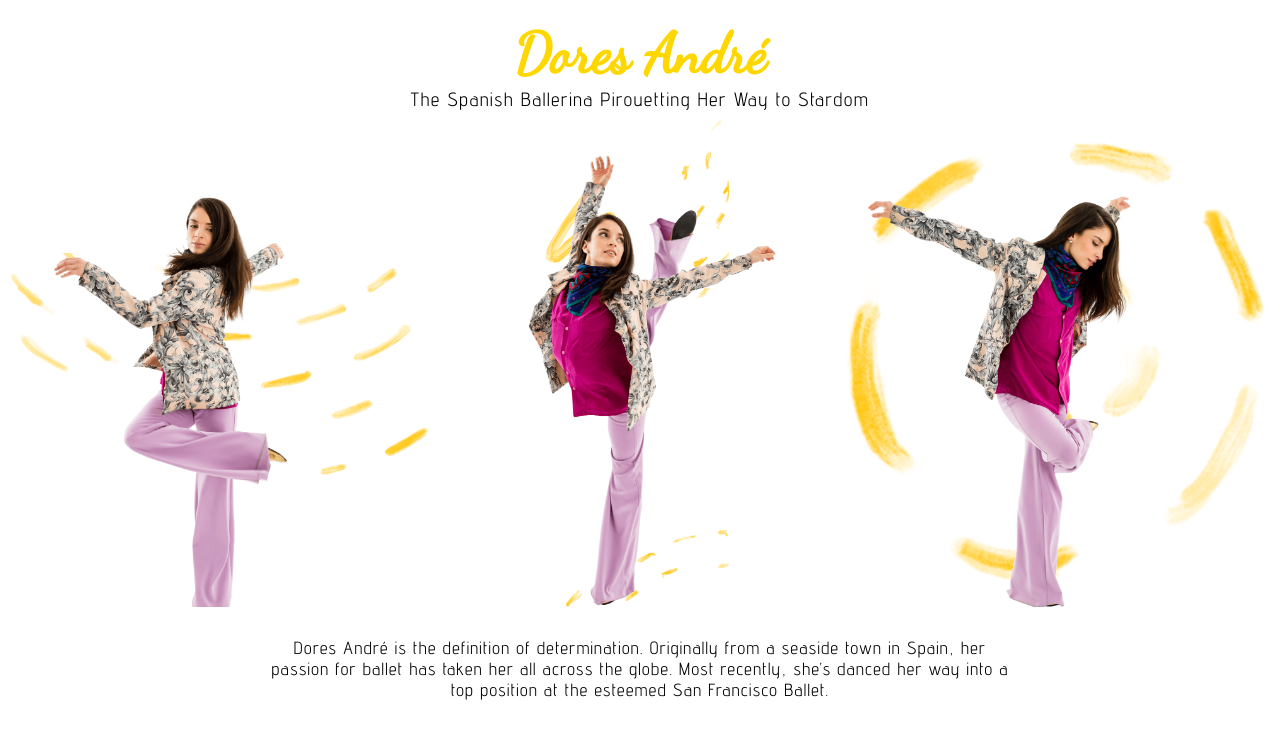
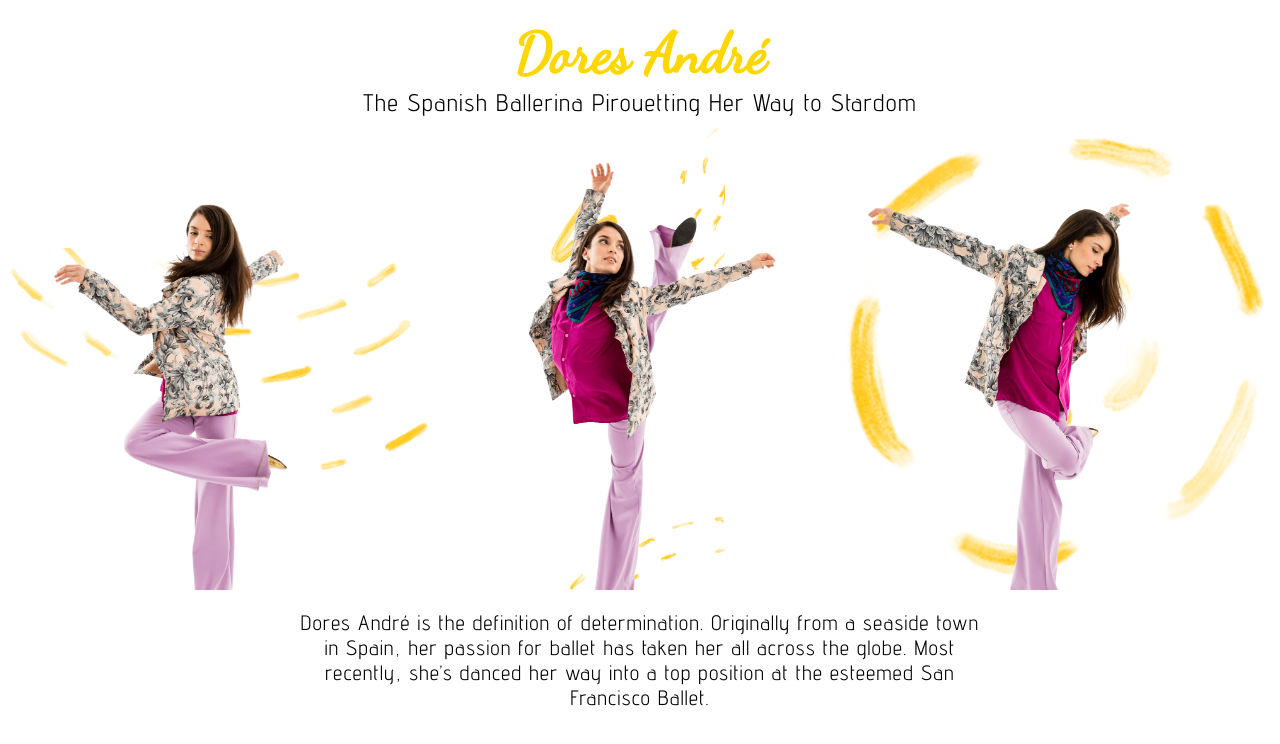
Before and after one commit to billdevcode/hero-layout, a React (Create React App) app: page / in a window 1280 px wide. Shown: the top 744 px of the page. Built offline with nearby package versions, Linux system fonts and the light colour scheme.

Commit message:
Fix font sizes

```diff
--- a/src/HeroLayout/HeroLayout.css
+++ b/src/HeroLayout/HeroLayout.css
@@ -81,10 +81,9 @@
 }
 
 .Hero-intro {
-    width: 60%;
+    width: 55%;
     margin: 20px;
-    padding: 10px;
-    font-size: 1.1em;
+    font-size: 1.3em;
     letter-spacing: 1.2px;
 }
 
--- a/src/HeroLayout/components/Header.css
+++ b/src/HeroLayout/components/Header.css
@@ -13,7 +13,7 @@
 
 .Hero-header p {
     max-height: 50px;
-    font-size: 1.2em;
+    font-size: 1.5em;
     margin: 0;
     letter-spacing: 1.5px;
 }
```
